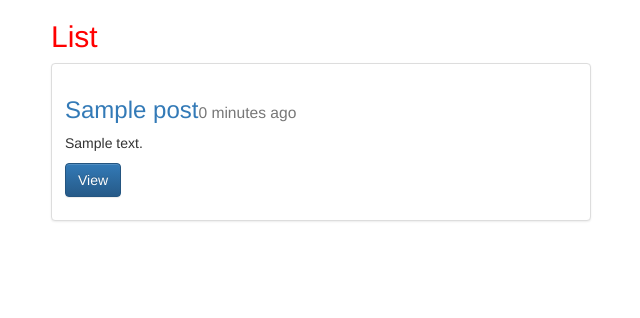
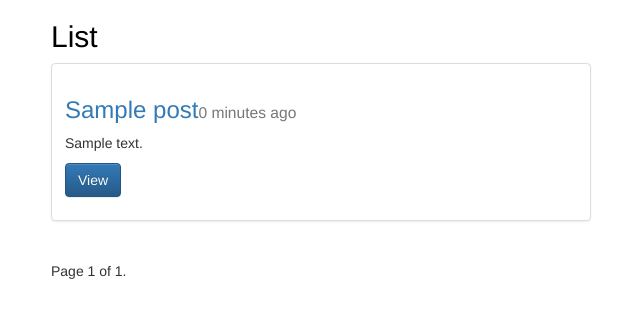
Before and after one commit to riczago/mvcblog, a Django app: page /blog/ in a window 1280 px wide. Shown: the top 318 px of the page, without its empty margins (224-864 px from the left). Run offline with Django 3.2, Linux system fonts and the light colour scheme; tables that the repository leaves empty hold one stand-in row (values such as "Sample post"); some libraries are stand-ins or nearby versions.

Commit message:
improved pagination

```diff
--- a/mvcblog/blog/models.py
+++ b/mvcblog/blog/models.py
@@ -15,3 +15,6 @@ class Post(models.Model):
     def get_absolute_url(self):
         return reverse("posts:detail", kwargs={"id": self.id})
         #return "/blog/%s/" %(self.id)
+
+    class Meta:
+        ordering = ["-timestamp", "-updated"]
--- a/mvcblog/blog/views.py
+++ b/mvcblog/blog/views.py
@@ -3,6 +3,7 @@ from django.shortcuts import render, get_object_or_404, redirect
 from .forms import PostForm                                                     #from forms.py
 from .models import Post
 from django.contrib import messages                                             #popup time ;)
+from django.core.paginator import Paginator, EmptyPage, PageNotAnInteger        #to use paginator
 
 #CRUD                                                                           #function based views
 
@@ -27,10 +28,23 @@ def blog_detail(request, id=None):
     return render(request, 'post_detail.html', context_data)
 
 def blog_list(request):                                                         #list items
-    queryset = Post.objects.all()                                               #queryset to get data from db
+    queryset_list = Post.objects.all()#.order_by("-timestamp")                       #queryset to get data from db
+    paginator = Paginator(queryset_list, 10)
+    page_request_var = "page"
+    page = request.GET.get(page_request_var)
+    try:
+        queryset = paginator.page(page)
+    except PageNotAnInteger:
+        #If page is not an integer, deliver first page
+        queryset = paginator.page(1)
+    except EmptyPage:
+        #If page is out of range (e.g. 9999), deliver last page  of results.
+        queryset = paginator.page(paginator.num_pages)
+
     context_data = {                                                            #context dict to pass data through pages
         "object_list":queryset,
         "title":"List",
+        "page_request_var": page_request_var,
     }
     return render(request, 'post_list.html', context_data)
 
--- a/mvcblog/static/css/base.css
+++ b/mvcblog/static/css/base.css
@@ -1,3 +1,3 @@
 h2 {
-  color: #ff0000
+  color: #000000
 }
--- a/mvcblog/templates/post_list.html
+++ b/mvcblog/templates/post_list.html
@@ -18,5 +18,22 @@
   </hr>
 </div>
   {% endfor %}
+
+  <div class="pagination">
+      <span class="step-links">
+          {% if object_list.has_previous %}
+              <a href="?{{ page_request_var }}={{ object_list.previous_page_number }}">previous</a>
+          {% endif %}
+
+          <span class="current">
+              Page {{ object_list.number }} of {{ object_list.paginator.num_pages }}.
+          </span>
+
+          {% if object_list.has_next %}
+              <a href="?{{ page_request_var }}={{ object_list.next_page_number }}">next</a>
+          {% endif %}
+      </span>
+  </div>
+
 </div>
 {% endblock content %}
```
